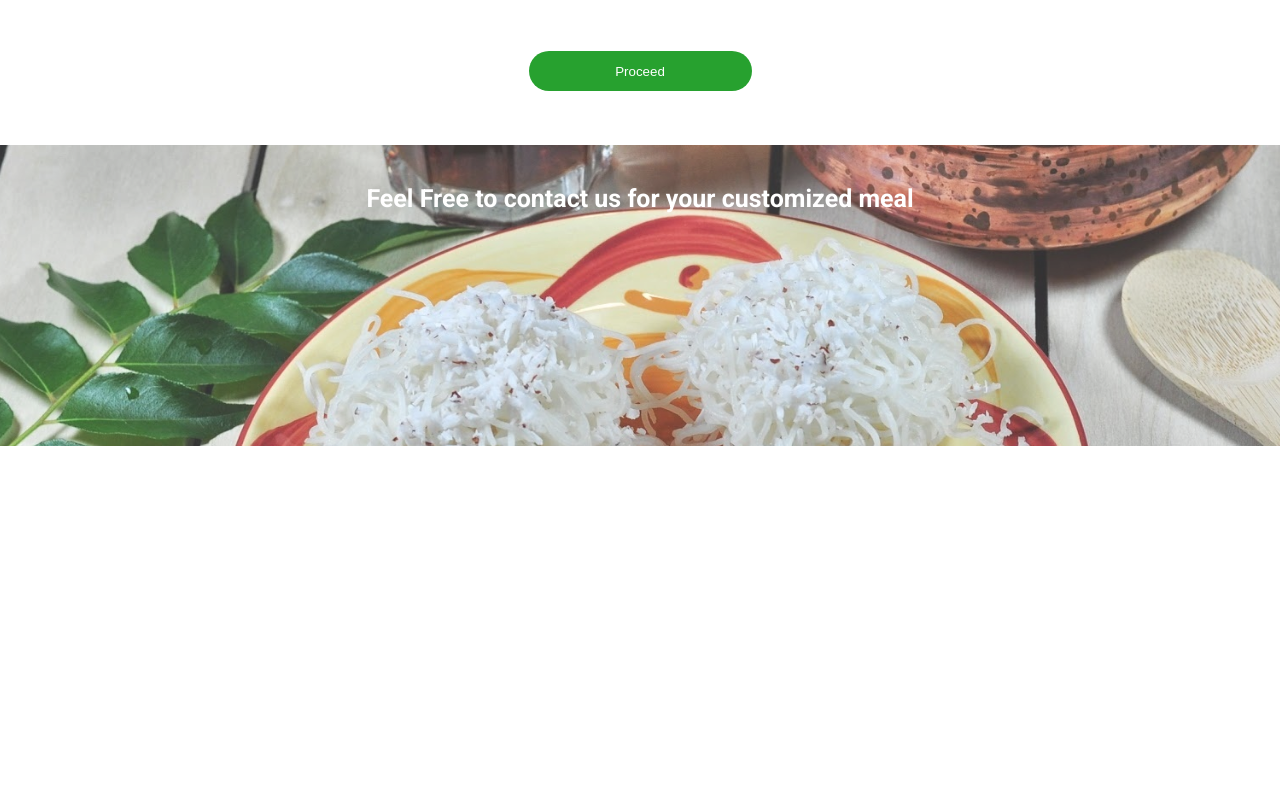
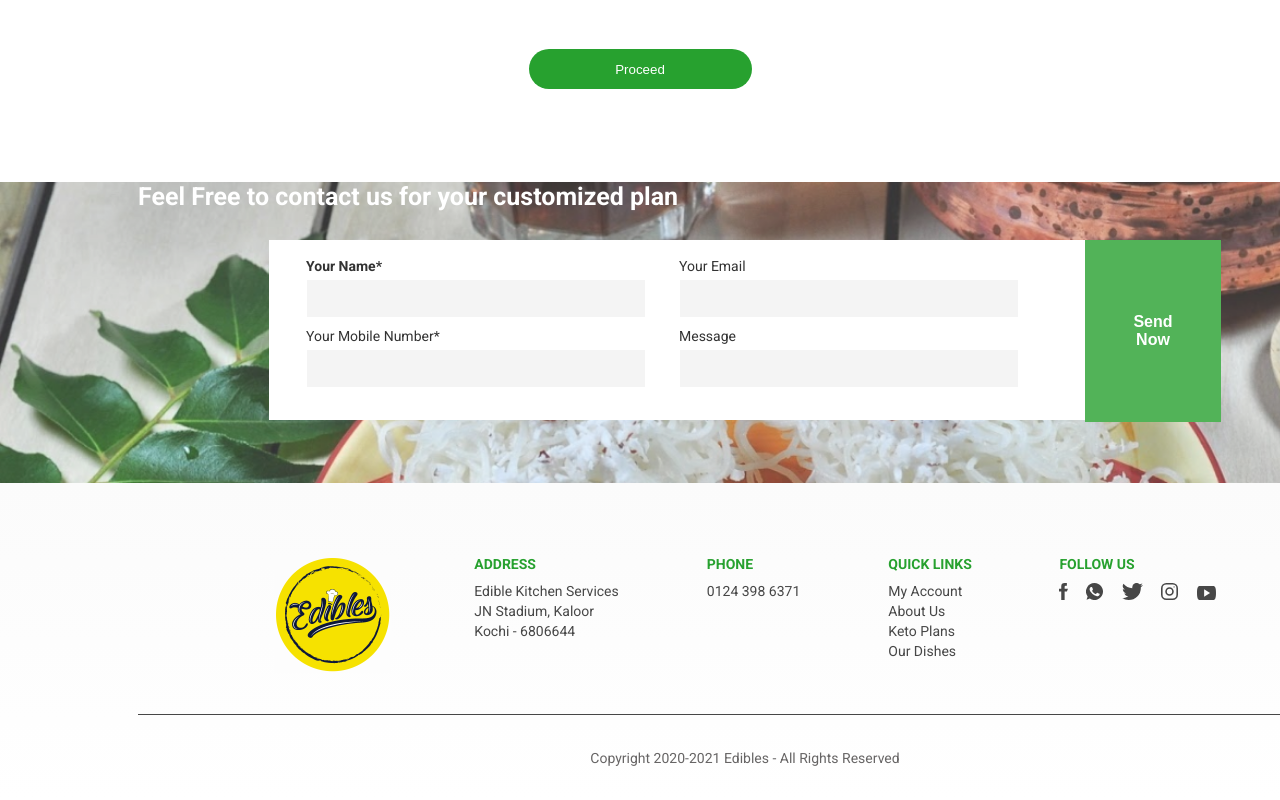
Before and after one commit to MohammedAnas19/Centre-Source-React, a React (Create React App) app: page / in a window 1280 px wide. Shown: the part 642-1442 px from the top of the page. Before the commit the page ends 1088 px from the top, so only its background shows below. Built offline with nearby package versions, Linux system fonts and the light colour scheme.

Commit message:
Fourth Commit

```diff
--- a/src/App.css
+++ b/src/App.css
@@ -57,7 +57,7 @@ box-shadow: 0px 3px 6px #0000000D;
 }
 .logo{
 text-align: center;
-flex:;
+margin-left:97.61px;
 }
 .logo img{
   width:56px;
@@ -73,7 +73,7 @@ flex:;
   justify-content: center;
 }
 .main-title{
-  font: normal normal bold 25px/33px Roboto;
+  font-size: 25px;
   letter-spacing: 0.38px;
 }
 .und{
@@ -83,7 +83,8 @@ background: transparent url("./assets/Group 160.svg") 0% 0% no-repeat padding-bo
 opacity: 1;
 }
 .subTitle{
-  font: normal normal medium 18px/15px Roboto;
+  font-size: 18px;
+color: #646464;
 letter-spacing: 0px;
 margin-top: 30px;
 }
@@ -255,10 +256,75 @@ border: none !important;
 
 .contact-us p{
   font-size:25px;
-  color: #fff;
+  color: #FFFFFF;
   font-weight: bolder;
   opacity: 1 !important;
   margin-top:39px;
   margin-bottom:29px;
 
 }
+
+form input{
+  width: 338px;
+height: 37px;
+background: #F2F2F2 0% 0% no-repeat padding-box;
+border: 1px solid #FFFFFF;
+border-radius: 1px;
+}
+form label{
+  font-size: 14px;
+  margin-bottom: 5px;
+}
+form button{
+  position: absolute;
+  top: -18px;
+  right: -161px;
+  background: #27A12F;
+  border: none;
+  width: 136px;
+height: 182px;
+float: left;
+color: #fff;
+font-weight: bold;
+font-size: 16px;
+}
+
+
+
+
+footer{
+  width: 100%;
+height: 317px;
+background: transparent linear-gradient(180deg, #FBFBFB 0%, #FFFFFF 100%) 0% 0% no-repeat padding-box;
+opacity: 1;
+}
+
+footer > div > div > h6{
+  color: #27A12F;
+  font-size: 14px;
+  margin-bottom: 11px;
+}
+
+footer > div > div > div{
+  width: 113px;
+height: 113px;
+margin-right: 87.75px;
+}
+footer > div > div > ul li{
+  font-size: 14px;
+  color: #474747;
+  margin-bottom: 4px;
+}
+footer > div > div > ul li img:not(:last-child){
+  margin-right: 18.66px;
+}
+footer >div{
+  border-bottom: 1px solid #474747;
+  padding-bottom:45px;
+}
+footer > p{
+  font-size: 14px;
+  color: #676565;
+  text-align: center;
+  margin-top:35px;
+}
--- a/src/App.js
+++ b/src/App.js
@@ -1,12 +1,19 @@
 import "./App.css";
 import Navbar from "./components/Navbar";
 import Main from "./components/Main";
+import Footer from "./components/Footer";
+import Form from "./components/Form";
 
 function App() {
   return (
     <div className="App">
       <Navbar />
       <Main />
+      <div className="container contact-us">
+        <p>Feel Free to contact us for your customized plan</p>
+        <Form />
+      </div>
+      <Footer />
     </div>
   );
 }
--- /dev/null
+++ b/src/components/Footer.js
@@ -0,0 +1,65 @@
+import React from "react";
+
+const Footer = () => {
+  return (
+    <footer className="container">
+      <div
+        style={{
+          display: "flex",
+          paddingTop: "73px",
+          justifyContent: "center",
+        }}
+      >
+        <div
+          style={{
+            display: "flex",
+            alignItems: "center",
+            justifyContent: "center",
+          }}
+        >
+          <div>
+            <img src="./assets/logo.jpg" />
+          </div>
+        </div>
+        <div>
+          <h6>ADDRESS</h6>
+          <ul style={{ marginRight: "88px" }}>
+            <li>Edible Kitchen Services</li>
+            <li>JN Stadium, Kaloor</li>
+            <li>Kochi - 6806644</li>
+          </ul>
+        </div>
+        <div>
+          <h6>PHONE</h6>
+          <ul style={{ marginRight: "88px" }}>
+            <li>0124 398 6371</li>
+          </ul>
+        </div>
+        <div>
+          <h6>QUICK LINKS</h6>
+          <ul style={{ marginRight: "97px" }}>
+            <li>My Account</li>
+            <li>About Us</li>
+            <li>Keto Plans</li>
+            <li>Our Dishes</li>
+          </ul>
+        </div>
+        <div>
+          <h6>FOLLOW US</h6>
+          <ul>
+            <li>
+              <img src="./assets/043-facebook-1.svg" />
+              <img src="./assets/007-whatsapp.svg" />
+              <img src="./assets/013-twitter-1.svg" />
+              <img src="./assets/034-instagram.svg" />
+              <img src="./assets/002-youtube.svg" />
+            </li>
+          </ul>
+        </div>
+      </div>
+      <p>Copyright 2020-2021 Edibles - All Rights Reserved</p>
+    </footer>
+  );
+};
+
+export default Footer;
--- /dev/null
+++ b/src/components/Form.js
@@ -0,0 +1,50 @@
+import React from "react";
+
+const Form = () => {
+  const formStyle = {
+    display: "flex",
+    margin: "0 auto",
+    padding: "18px 0px 32px 37px",
+    width: "915px",
+    background: "#FFFFFF",
+  };
+  return (
+    <form style={formStyle}>
+      <div style={{ display: "block", paddingRight: "33px" }}>
+        <label style={{ fontWeight: "bold", float: "left" }} for="fname">
+          Your Name*
+        </label>
+        <br />
+        <input type="text" id="fname" name="firstname"></input>
+        <br />
+        <label style={{ float: "left", marginTop: "10px" }} for="fname">
+          Your Mobile Number*
+        </label>
+        <br />
+        <input type="text" id="fname" name="firstname"></input>
+      </div>
+      <div style={{ display: "block", paddingRight: "41px" }}>
+        <label style={{ float: "left" }} for="fname">
+          Your Email
+        </label>
+        <br />
+        <input type="text" id="fname" name="firstname"></input>
+        <br />
+        <label style={{ float: "left", marginTop: "10px" }} for="fname">
+          Message
+        </label>
+        <br />
+        <input type="text" id="fname" name="firstname"></input>
+      </div>
+      <div style={{ position: "relative" }}>
+        <button type="submit">
+          Send
+          <br />
+          Now
+        </button>
+      </div>
+    </form>
+  );
+};
+
+export default Form;
--- a/src/components/Main.js
+++ b/src/components/Main.js
@@ -1,6 +1,7 @@
 import React from "react";
 import DateSelect from "./DateSelect";
 import Food from "./Food";
+import Form from "./Form";
 
 export default function Main() {
   return (
@@ -11,7 +12,7 @@ export default function Main() {
       <h3 className="main-title">Choose Your Dishes</h3>
       <div className="und"></div>
       <p className="subTitle">
-        As per your recommended caloriie,choose your dishes from below
+        As per your recomented calorie, choose your dishes from below
       </p>
       <div className="btn-container">
         <button className="mainButton-yl">
@@ -39,9 +40,6 @@ export default function Main() {
         </div>
       </div>
       <button className="proceed-btn">Proceed</button>
-      <div className="contact-us">
-        <p>Feel Free to contact us for your customized meal</p>
-      </div>
     </div>
   );
 }
--- a/src/components/Navbar.js
+++ b/src/components/Navbar.js
@@ -11,7 +11,9 @@ function navbar() {
             SELECT YOUR PLAN
           </li>
         </ul>
-        <div className="logo"></div>
+        <div className="logo">
+          <img src="./assets/logo.jpg" />
+        </div>
       </div>
       <div>
         <ul className="acc">
```
Also changed, not shown: public/assets/logo.jpg.
